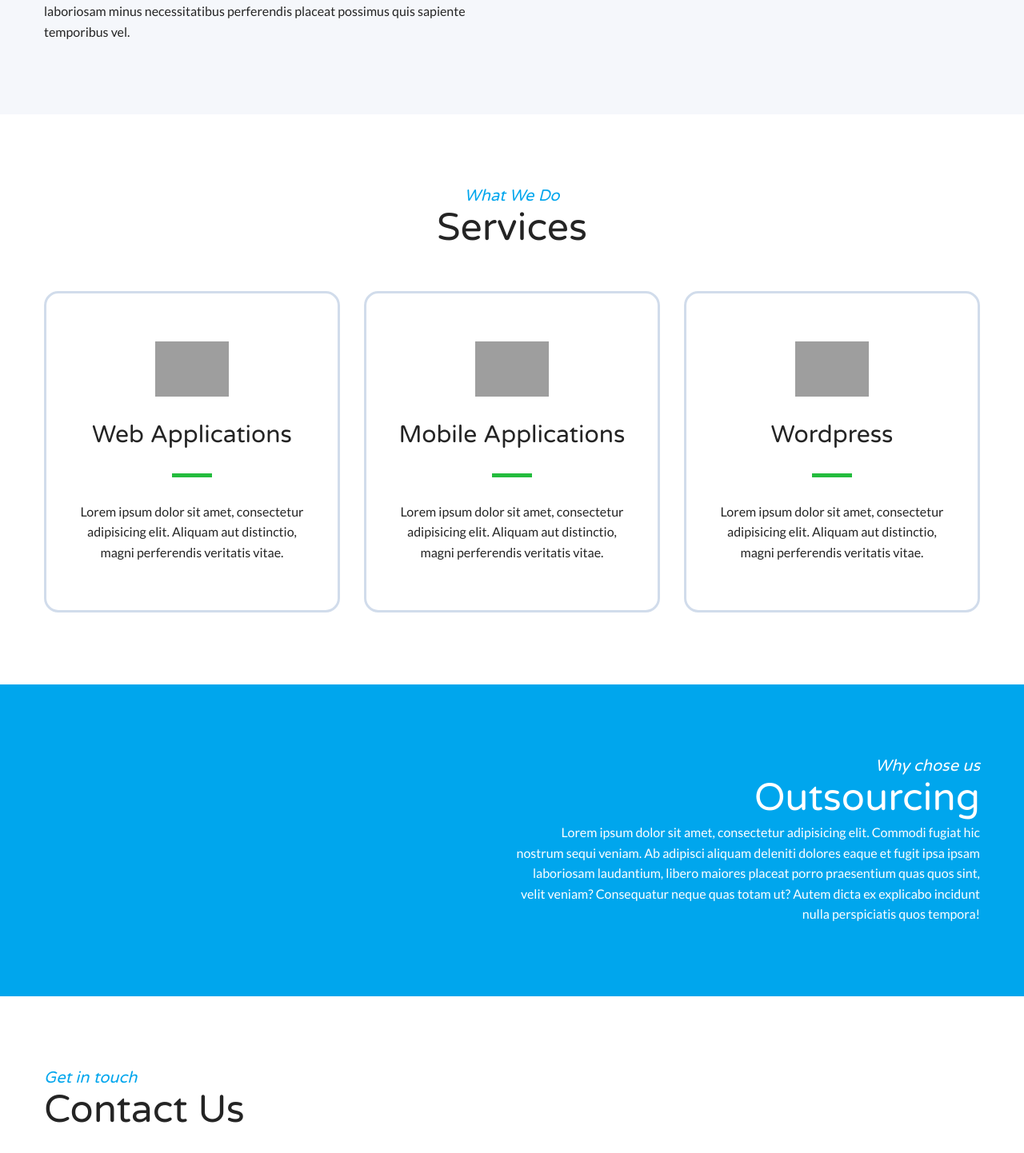
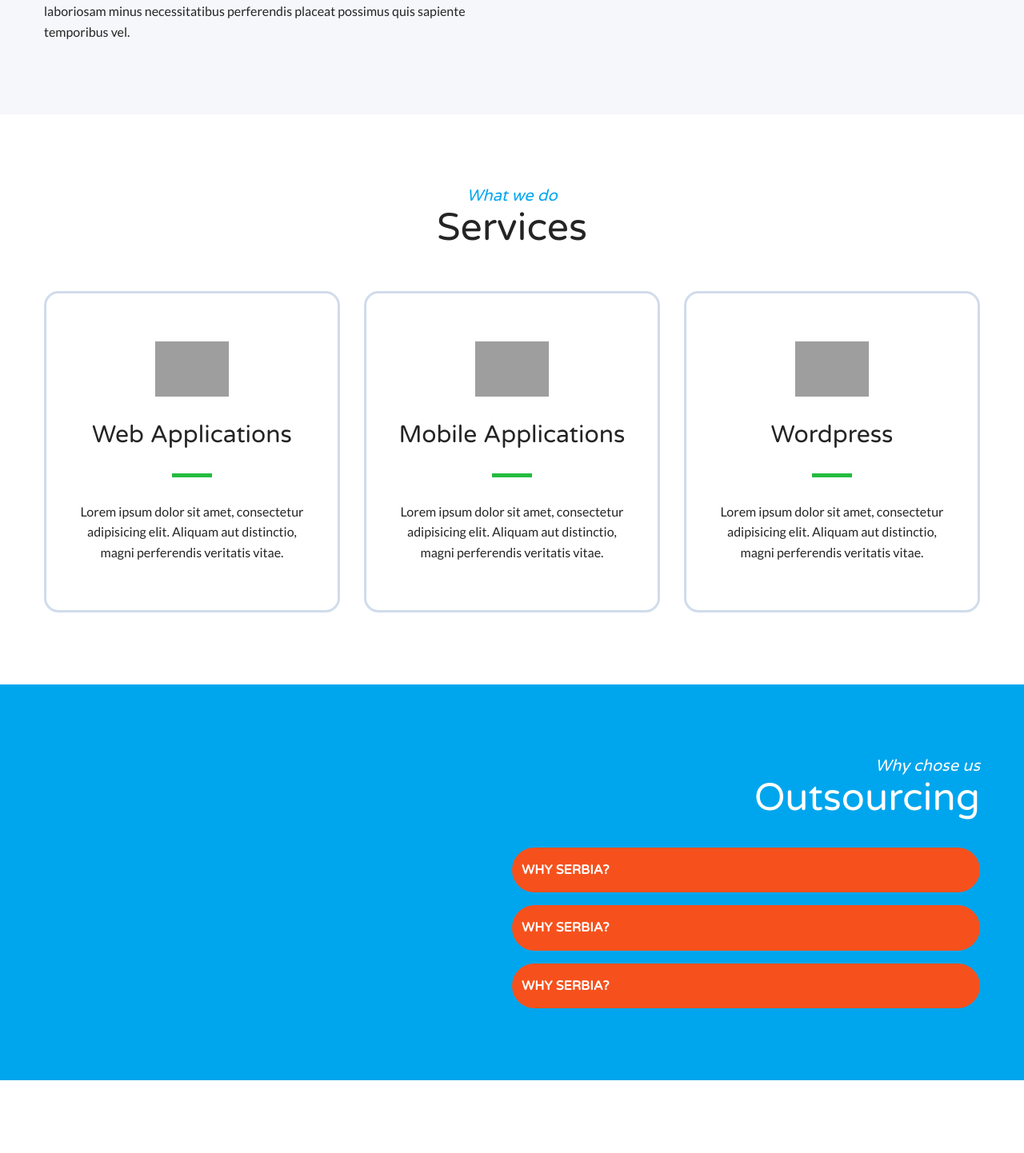
Before and after one commit to StefanBeader/CodeMachineWebsite, a Next.js app: page / in a window 1280 px wide. Shown: the part 924-2366 px from the top of the page at 80% size. Built offline with nearby package versions, Linux system fonts and the light colour scheme; grey boxes are pictures that could not be loaded.

Commit message:
Accordion

```diff
--- a/components/About.js
+++ b/components/About.js
@@ -4,7 +4,7 @@ const About = () => {
       <div className="cm-container">
         <div className="content">
           <div className="header">
-            <h3>What We Do</h3>
+            <h3>Our culture</h3>
             <h2>About Us</h2>
           </div>
           <div>
--- /dev/null
+++ b/components/Accordion.js
@@ -0,0 +1,40 @@
+function toggleActive(e) {
+  closeOthers();
+  let panel = e.target.nextElementSibling;
+  if (panel.style.maxHeight){
+    panel.style.maxHeight = null;
+  } else {
+    panel.style.maxHeight = panel.scrollHeight + "px";
+  }
+}
+
+function closeOthers() {
+  let items = document.querySelectorAll('.Accordion p');
+
+  for (let item of items) {
+    item.style.maxHeight = null;
+  }
+}
+const Accordion = () => {
+  return (
+    <div className="Accordion">
+      <div>
+        <button onClick={(e) => toggleActive(e)}>Why Serbia?</button>
+        <p>Lorem ipsum dolor sit amet, consectetur adipisicing elit.
+          Amet consequuntur ea facilis illum itaque nam natus quasi quidem vero voluptatum.</p>
+      </div>
+      <div>
+        <button onClick={(e) => toggleActive(e)}>Why Serbia?</button>
+        <p>Lorem ipsum dolor sit amet, consectetur adipisicing elit.
+          Amet consequuntur ea facilis illum itaque nam natus quasi quidem vero voluptatum.</p>
+      </div>
+      <div>
+        <button onClick={(e) => toggleActive(e)}>Why Serbia?</button>
+        <p>Lorem ipsum dolor sit amet, consectetur adipisicing elit.
+          Amet consequuntur ea facilis illum itaque nam natus quasi quidem vero voluptatum.</p>
+      </div>
+    </div>
+  )
+};
+
+export default Accordion;
--- a/components/Outsourcing.js
+++ b/components/Outsourcing.js
@@ -1,3 +1,5 @@
+import Accordion from './Accordion';
+
 const Outsourcing = () => {
   return (
     <section id='outsourcing' className="outsourcing">
@@ -6,10 +8,7 @@ const Outsourcing = () => {
         <div className="content">
           <h3>Why chose us</h3>
           <h2>Outsourcing</h2>
-          <p>Lorem ipsum dolor sit amet, consectetur adipisicing elit. Commodi fugiat hic nostrum sequi veniam.
-            Ab adipisci aliquam deleniti dolores eaque et fugit ipsa ipsam laboriosam laudantium, libero
-            maiores placeat porro praesentium quas quos sint, velit veniam? Consequatur neque quas totam ut?
-            Autem dicta ex explicabo incidunt nulla perspiciatis quos tempora!</p>
+          <Accordion />
         </div>
         <div>
         </div>
--- a/components/Services.js
+++ b/components/Services.js
@@ -21,7 +21,7 @@ const Services = () => {
     <section id="services" className="services">
       <div className="cm-container">
         <div className="header">
-          <h3>What We Do</h3>
+          <h3>What we do</h3>
           <h2>Services</h2>
         </div>
         <div className="services-items">
--- a/sass/app.scss
+++ b/sass/app.scss
@@ -334,3 +334,20 @@ footer {
     border-radius: 36px;
   }
 }
+
+.Accordion {
+  margin-top: 2em;
+  div {
+    margin-top: 1em;
+    button {
+      @include cm-button($cm-primary);
+      width: 100%;
+      text-align: left;
+    }
+    p {
+      max-height: 0;
+      overflow: hidden;
+      transition: max-height .3s;
+    }
+  }
+}
```
